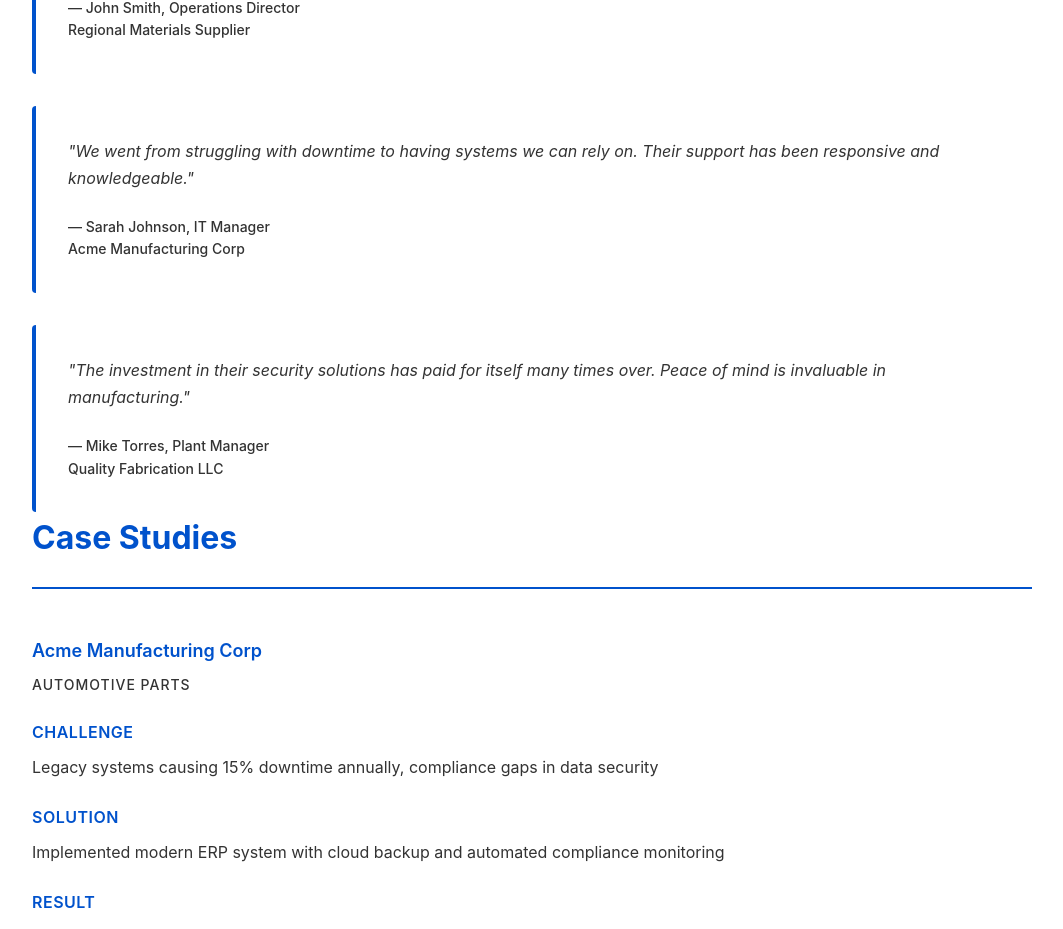
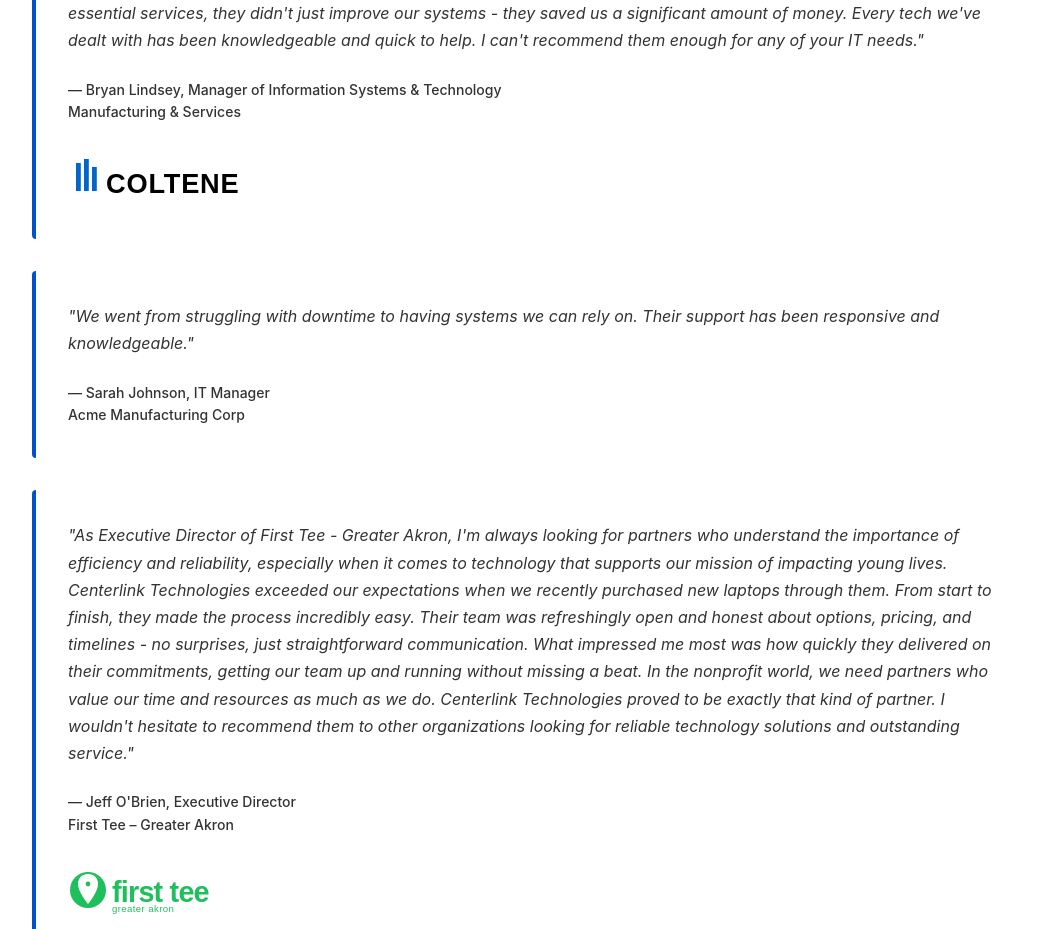
Before and after one commit to Centerlink-Technologies/clt-survey, a React (Vite) app: page /clt-survey/case-studies in a window 1280 px wide. Shown: the part 702-1631 px from the top of the page, without its empty margins (108-1171 px from the left). Built offline with nearby package versions, Linux system fonts and the light colour scheme.

Commit message:
Update testimonials with Jeff O'Brien review, replace logos, update case studies and CTA button

```diff
--- a/src/components/CaseStudiesTab.css
+++ b/src/components/CaseStudiesTab.css
@@ -118,6 +118,18 @@
   font-weight: 500;
 }
 
+.testimonial-logo {
+  margin-top: var(--spacing-md);
+  max-width: 200px;
+  height: auto;
+}
+
+.testimonial-logo img {
+  width: 100%;
+  height: auto;
+  display: block;
+}
+
 @media (max-width: 768px) {
   .casestudies-tab {
     padding: var(--spacing-md) var(--spacing-sm);
--- a/src/components/CaseStudiesTab.tsx
+++ b/src/components/CaseStudiesTab.tsx
@@ -21,11 +21,11 @@
   const caseStudies: CaseStudy[] = [
     {
       id: 1,
-      company: 'Acme Manufacturing Corp',
-      industry: 'Automotive Parts',
-      challenge: 'Legacy systems causing 15% downtime annually, compliance gaps in data security',
-      solution: 'Implemented modern ERP system with cloud backup and automated compliance monitoring',
-      result: 'Reduced downtime to 2%, achieved SOC 2 compliance, improved inventory accuracy by 95%'
+      company: 'North American Material Supplier',
+      industry: 'Industrial Materials & Distribution',
+      challenge: 'Required high-availability network infrastructure across 12 locations spanning the US and Mexico with strict SLA requirements for minimal downtime. Existing firewalls presented single points of failure.',
+      solution: 'Upgraded firewalls to highly available configurations across all 12 North American locations. Implemented redundant firewall pairs with automatic failover to ensure continuous network protection and connectivity.',
+      result: 'Achieved near-zero downtime for network infrastructure across all locations. Met stringent SLA requirements with 99.9% uptime. Eliminated single points of failure in their firewall infrastructure.'
     },
     {
       id: 2,
@@ -48,10 +48,10 @@
   const testimonials: Testimonial[] = [
     {
       id: 1,
-      quote: "Centerlink's team understood our manufacturing challenges immediately. They designed a solution that fit our exact needs and was able to scale as we grew.",
-      author: 'John Smith',
-      title: 'Operations Director',
-      company: 'Regional Materials Supplier'
+      quote: "We've partnered with Centerlink on several projects, and they consistently go above and beyond. Our primary contact, Mike, is fantastic - always engaging and looking for proactive ways to save us money. They recently overhauled our aging infrastructure and modernized our telecommunications. By replacing the analog lines for our alarms, elevator, and essential services, they didn't just improve our systems - they saved us a significant amount of money. Every tech we've dealt with has been knowledgeable and quick to help. I can't recommend them enough for any of your IT needs.",
+      author: 'Bryan Lindsey',
+      title: 'Manager of Information Systems & Technology',
+      company: 'Manufacturing & Services'
     },
     {
       id: 2,
@@ -62,10 +62,10 @@
     },
     {
       id: 3,
-      quote: "The investment in their security solutions has paid for itself many times over. Peace of mind is invaluable in manufacturing.",
-      author: 'Mike Torres',
-      title: 'Plant Manager',
-      company: 'Quality Fabrication LLC'
+      quote: "As Executive Director of First Tee - Greater Akron, I'm always looking for partners who understand the importance of efficiency and reliability, especially when it comes to technology that supports our mission of impacting young lives. Centerlink Technologies exceeded our expectations when we recently purchased new laptops through them. From start to finish, they made the process incredibly easy. Their team was refreshingly open and honest about options, pricing, and timelines - no surprises, just straightforward communication. What impressed me most was how quickly they delivered on their commitments, getting our team up and running without missing a beat. In the nonprofit world, we need partners who value our time and resources as much as we do. Centerlink Technologies proved to be exactly that kind of partner. I wouldn't hesitate to recommend them to other organizations looking for reliable technology solutions and outstanding service.",
+      author: 'Jeff O\'Brien',
+      title: 'Executive Director',
+      company: 'First Tee – Greater Akron'
     }
   ]
 
@@ -78,6 +78,16 @@
             <div key={testimonial.id} className="testimonial">
               <p className="quote">"{testimonial.quote}"</p>
               <p className="attribution">— {testimonial.author}, {testimonial.title}<br />{testimonial.company}</p>
+              {testimonial.id === 1 && (
+                <div className="testimonial-logo">
+                  <img src="/clt-survey/coltene-logo.svg" alt="Coltene" />
+                </div>
+              )}
+              {testimonial.id === 3 && (
+                <div className="testimonial-logo">
+                  <img src="/clt-survey/first-tee-logo.svg" alt="First Tee Greater Akron" />
+                </div>
+              )}
             </div>
           ))}
         </div>
--- a/src/components/HeroSection.tsx
+++ b/src/components/HeroSection.tsx
@@ -38,7 +38,7 @@
       <div className="hero-content">
         <h2>Your Manufacturing Operations Deserve World-Class IT Support</h2>
         <p>We help manufacturers in Akron, Canton, Cleveland, and Northeast Ohio optimize their operations through strategic technology solutions.</p>
-        <button className="cta-button" onClick={handleGetStarted}>Get Started Today</button>
+        <button className="cta-button" onClick={handleGetStarted}>Start Your IT Health Check Here</button>
       </div>
       <div className="carousel-indicators">
         {carouselImages.map((_, index) => (
--- a/src/components/WhyITSection.css
+++ b/src/components/WhyITSection.css
@@ -1,6 +1,6 @@
 .why-it {
   background-color: var(--color-gray-light);
-  padding: var(--spacing-2xl) var(--spacing-lg);
+  padding: var(--spacing-lg) var(--spacing-lg);
 }
 
 .why-it-container {
@@ -10,24 +10,26 @@
 
 .why-it h2 {
   text-align: center;
-  margin-bottom: var(--spacing-md);
+  margin-bottom: var(--spacing-sm);
   margin-top: 0;
+  font-size: var(--font-size-xl);
 }
 
 .section-intro {
   text-align: center;
-  margin-bottom: var(--spacing-2xl);
+  margin-bottom: var(--spacing-lg);
+  font-size: var(--font-size-sm);
 }
 
 .reasons-grid {
   display: grid;
-  grid-template-columns: repeat(auto-fit, minmax(280px, 1fr));
-  gap: var(--spacing-lg);
+  grid-template-columns: repeat(4, 1fr);
+  gap: var(--spacing-md);
 }
 
 .reason-card {
   background-color: var(--color-white);
-  padding: var(--spacing-lg);
+  padding: var(--spacing-md);
   border-radius: 8px;
   border-left: 4px solid var(--color-primary);
   box-shadow: 0 2px 8px rgba(0, 0, 0, 0.08);
@@ -41,24 +43,30 @@
 
 .reason-card h3 {
   color: var(--color-primary);
-  margin-bottom: var(--spacing-md);
+  margin-bottom: var(--spacing-sm);
   margin-top: 0;
+  font-size: var(--font-size-base);
 }
 
 .reason-card p {
   color: var(--color-gray);
-  line-height: 1.8;
+  line-height: 1.6;
+  font-size: var(--font-size-sm);
   margin: 0;
 }
 
 @media (max-width: 768px) {
   .why-it {
-    padding: var(--spacing-xl) var(--spacing-md);
+    padding: var(--spacing-md) var(--spacing-sm);
+  }
+
+  .why-it h2 {
+    font-size: var(--font-size-lg);
   }
 
   .reasons-grid {
     grid-template-columns: 1fr;
-    gap: var(--spacing-md);
+    gap: var(--spacing-sm);
   }
 
   .reason-card {
```
Also changed, not shown: public/coltene-logo.svg (added), public/first-tee-logo.svg (added).
